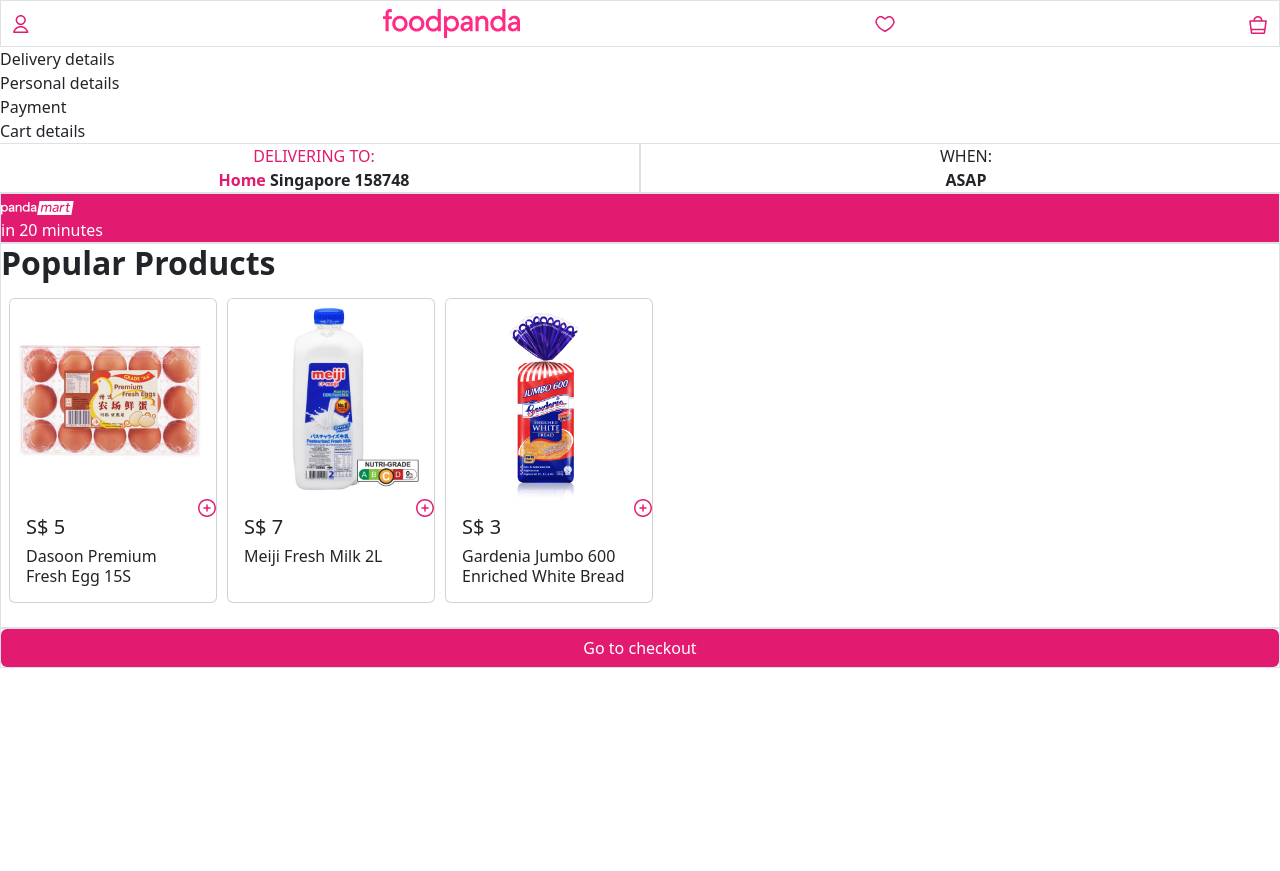
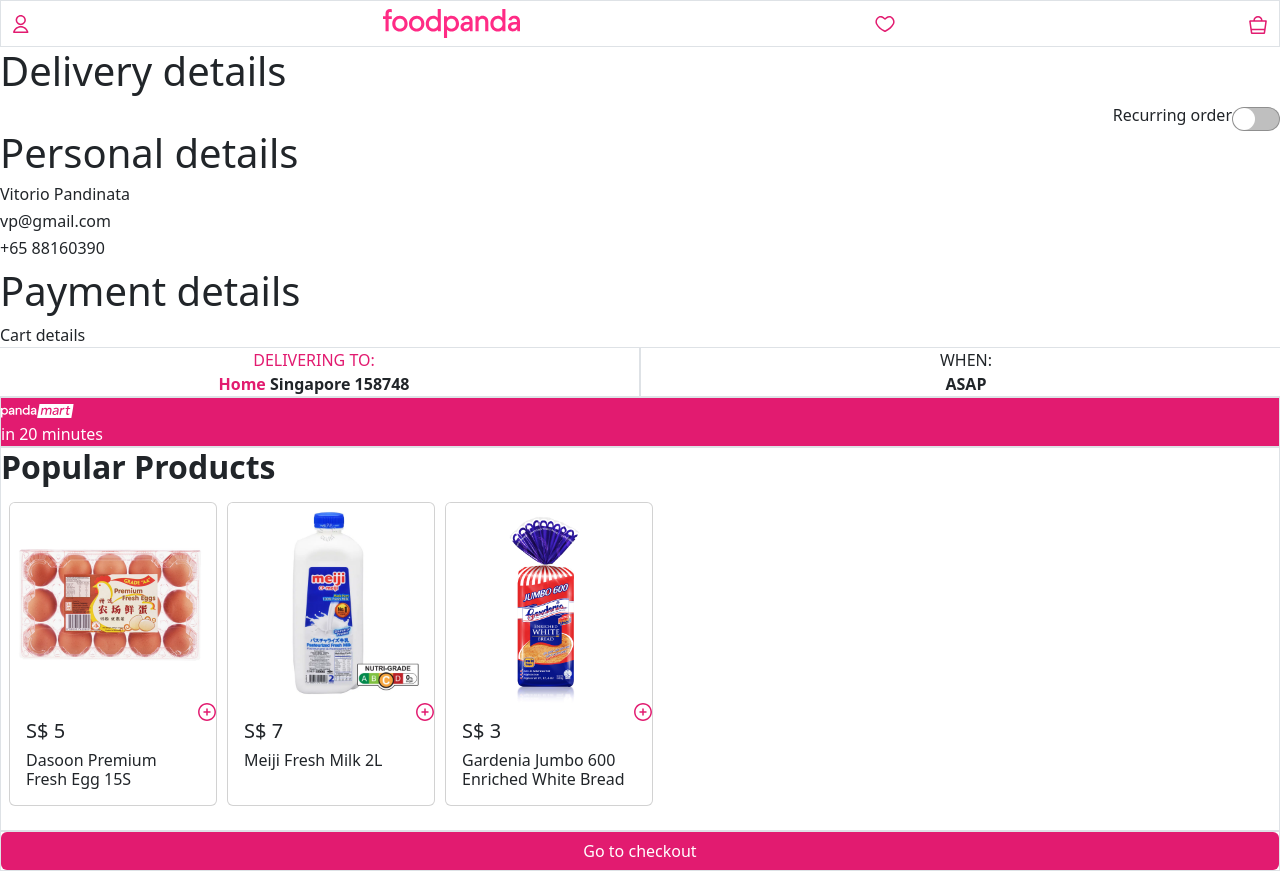
Before and after one commit to vitorio-p/pandaREmart, a React (Create React App) app: page /checkout in a window 1280 px wide. Before the commit the page ends 800 px from the top, so only its background shows below. Built offline with nearby package versions, Linux system fonts and the light colour scheme.

Commit message:
Added components for CheckoutPage

```diff
--- /dev/null
+++ b/src/components/DeliveryDetails.js
@@ -0,0 +1,20 @@
+import React from "react";
+
+export default function DeliveryDetails() {
+  return (
+    <React.Fragment>
+      <h1>Delivery details</h1>
+
+      <div className="form-check form-switch form-check-reverse">
+        <input
+          className="form-check-input"
+          type="checkbox"
+          id="flexSwitchCheckReverse"
+        />
+        <label className="form-check-label" for="flexSwitchCheckReverse">
+          Recurring order
+        </label>
+      </div>
+    </React.Fragment>
+  );
+}
--- /dev/null
+++ b/src/components/PaymentDetails.js
@@ -0,0 +1,10 @@
+import React from "react";
+
+export default function PaymentDetails() {
+
+  return (
+    <React.Fragment>
+      <h1>Payment details</h1>
+    </React.Fragment>
+  );
+}
--- /dev/null
+++ b/src/components/PersonalDetails.js
@@ -0,0 +1,17 @@
+import React from "react";
+
+export default function PersonalDetails() {
+
+let name = "Vitorio Pandinata"
+let email = "vp@gmail.com"
+let phone = "+65 88160390"
+
+  return (
+    <React.Fragment>
+      <h1>Personal details</h1>
+      <h6>{name}</h6>
+      <h6>{email}</h6>
+      <h6>{phone}</h6>
+    </React.Fragment>
+  );
+}
--- a/src/pages/CheckoutPage.js
+++ b/src/pages/CheckoutPage.js
@@ -4,14 +4,17 @@
 import PopularProducts from "../components/PopularProducts";
 import DeliveryBar from "../components/DeliveryBar";
 import CheckoutBar from "../components/CheckoutBar";
+import DeliveryDetails from "../components/DeliveryDetails";
+import PersonalDetails from "../components/PersonalDetails";
+import PaymentDetails from "../components/PaymentDetails";
 
 export default function CheckoutPage() {
   return (
     <React.Fragment>
       <NavBar />
-      <div>Delivery details</div>
-      <div>Personal details</div>
-      <div>Payment</div>
+      <DeliveryDetails />
+      <PersonalDetails />
+      <PaymentDetails />
       <div>Cart details</div>
       <DeliveryBar />
       <PopularProducts />
```
